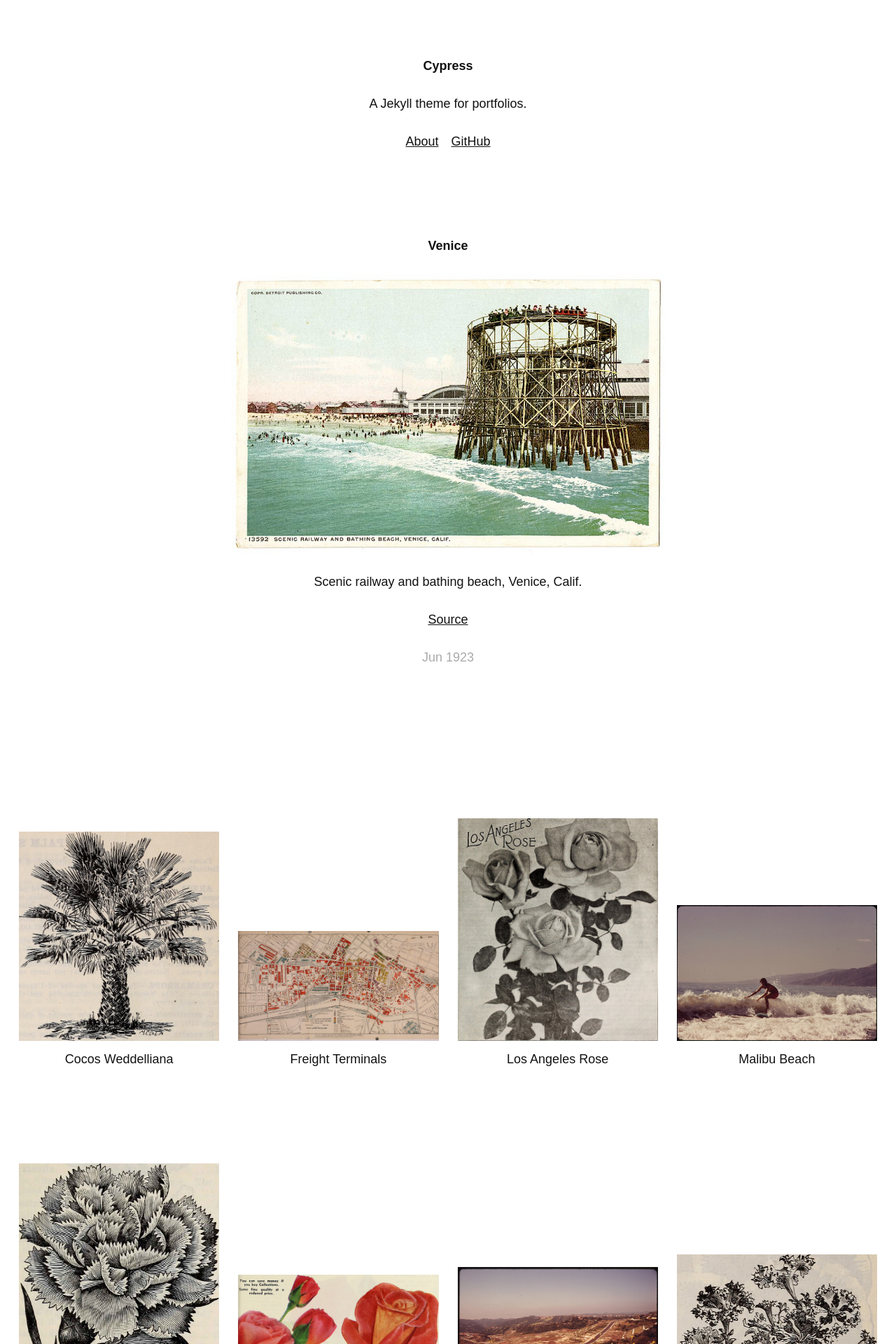
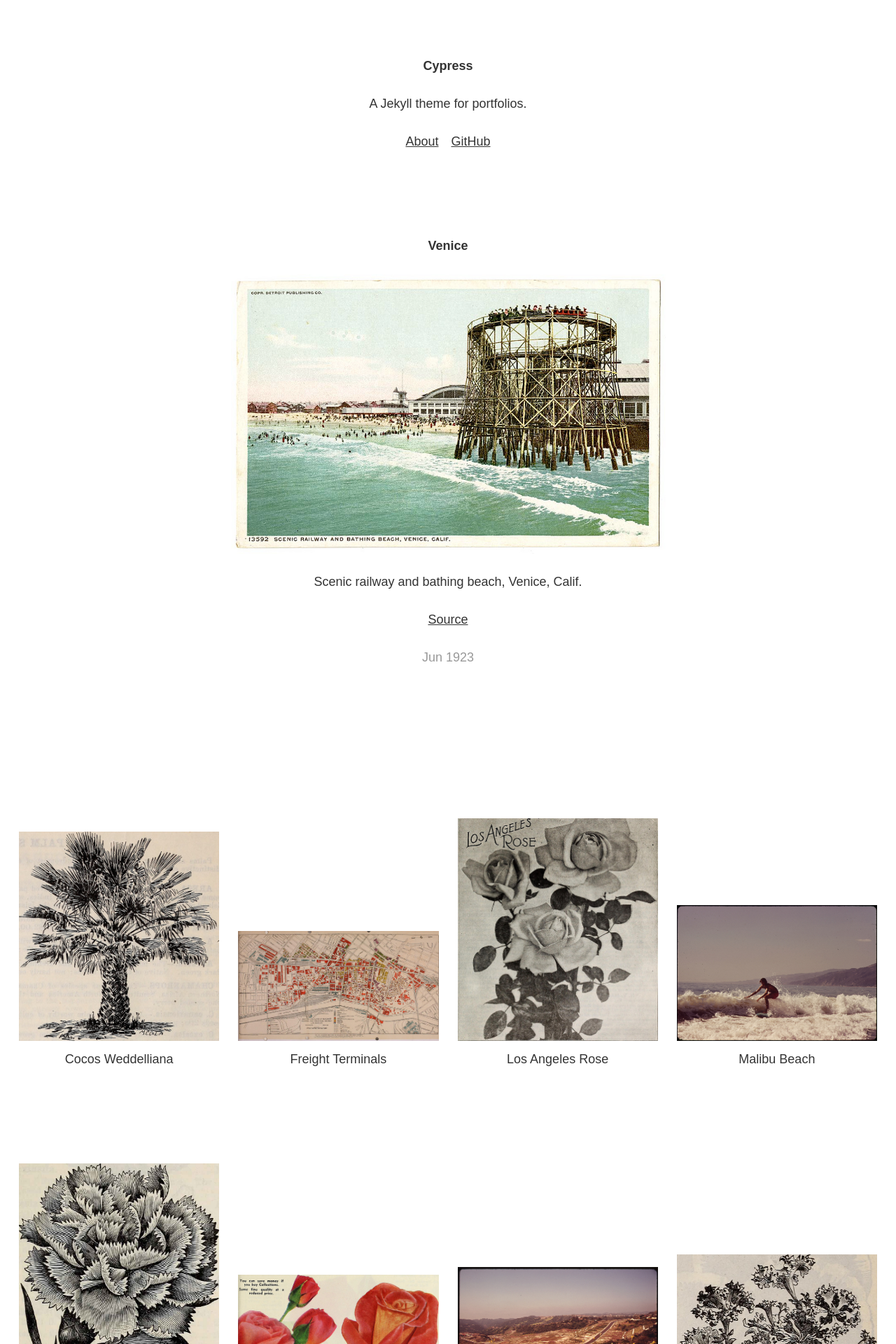
Before and after one commit to justinjaywang/jekyll-theme-cypress, a Jekyll site: the page built from _posts/1923-06-01-venice.markdown, in a window 1280 px wide. Shown: the top 1920 px of the page at 70% size. Built offline with Jekyll 4.4.1, drawn with Linux system fonts in a browser that asks for light colours.

Commit message:
reduce variables

```diff
--- a/_sass/theme.scss
+++ b/_sass/theme.scss
@@ -30,7 +30,7 @@
   font-family: $font-family--body;
   font-weight: $font-weight--body;
   font-size: $font-size--body;
-  color: $color--body;
+  color: $color--primary;
   background: $color--background;
   @include antialias;
   overflow-x: hidden;
@@ -149,8 +149,8 @@
 // ------
 
 .header {
-  margin-top: $margin-top--header;
-  margin-bottom: $margin-bottom--header;
+  margin-top: $v*3;
+  margin-bottom: $v*4.5;
 }
 .header__nav__item {
   display: inline-block;
@@ -164,10 +164,7 @@
   margin-bottom: $v;
 }
 .header__title {
-  font-family: $font-family--site-title;
-  font-weight: $font-weight--site-title;
-  font-size: $font-size--site-title;
-  color: $color--site-title;
+  font-weight: 700;
 }
 .header__title__image {
   @include margin-center;
@@ -191,13 +188,8 @@
   margin-bottom: $v*0.5;
 }
 .post-preview__title {
-  font-family: $font-family--thumbnail-title;
-  font-weight: $font-weight--thumbnail-title;
-  font-size: $font-size--thumbnail-title;
-  color: $color--thumbnail-title;
-  display: inline-block;
   .post-preview.active & {
-    background: #ff0;
+    text-decoration: underline;
   }
 }
 
@@ -209,13 +201,10 @@
 }
 .main__title {
   margin-bottom: $v;
-  font-family: $font-family--post-title;
-  font-weight: $font-weight--post-title;
-  font-size: $font-size--post-title;
-  color: $color--post-title;
+  font-weight: 700;
 }
 .main__date {
-  color: $color--date;
+  color: $color--secondary;
 }
 .longform {
   h1,
@@ -250,5 +239,5 @@
 // ------
 
 .footer {
-  color: $color--footer;
+  color: $color--secondary;
 }
--- a/assets/styles.scss
+++ b/assets/styles.scss
@@ -7,34 +7,15 @@
 
 $font-size--desktop: 18px;
 $font-size--mobile:  16px;
-$color--background:  #fff;
-$line-height--body:  1.5;
 
 $font-family--body: sans-serif;
 $font-weight--body: 400;
 $font-size--body:   1em;
-$color--body:       #111;
+$line-height--body: 1.5;
 
-$font-family--site-title: sans-serif;
-$font-weight--site-title: 700;
-$font-size--site-title:   1em;
-$color--site-title:       #111;
-
-$font-family--post-title: sans-serif;
-$font-weight--post-title: 700;
-$font-size--post-title:   1em;
-$color--post-title:       #111;
-
-$font-family--thumbnail-title: sans-serif;
-$font-weight--thumbnail-title: 400;
-$font-size--thumbnail-title:   1em;
-$color--thumbnail-title:       #111;
-
-$color--date:   #aaa;
-$color--footer: #aaa;
-
-$margin-top--header:    $line-height--body * 3rem;
-$margin-bottom--header: $line-height--body * 4.5rem;
+$color--background: #fff;
+$color--primary:    #333;
+$color--secondary:  #999;
 
 // theme import
 
```
